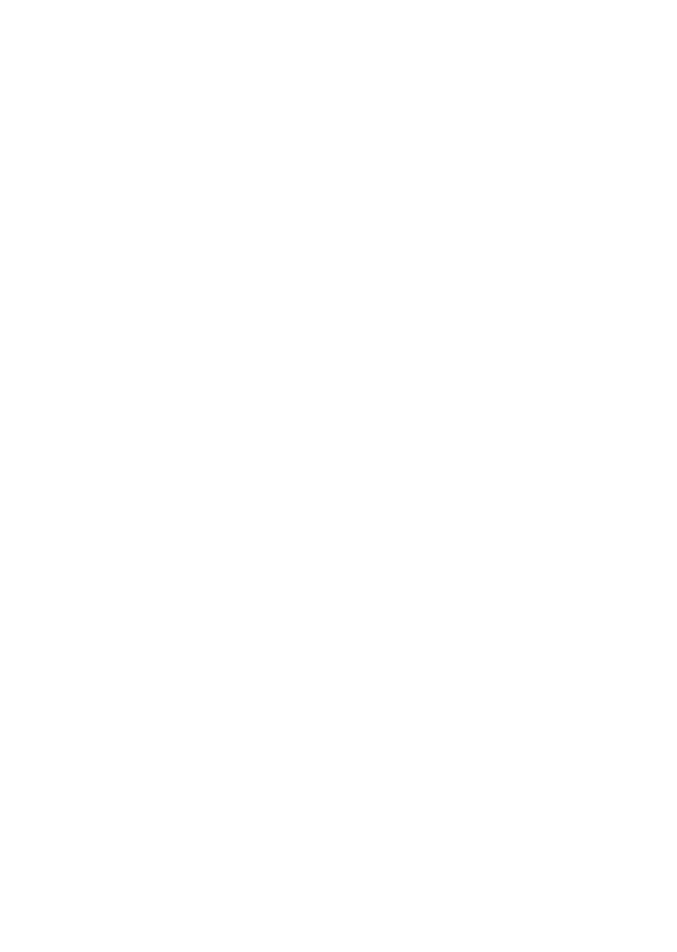
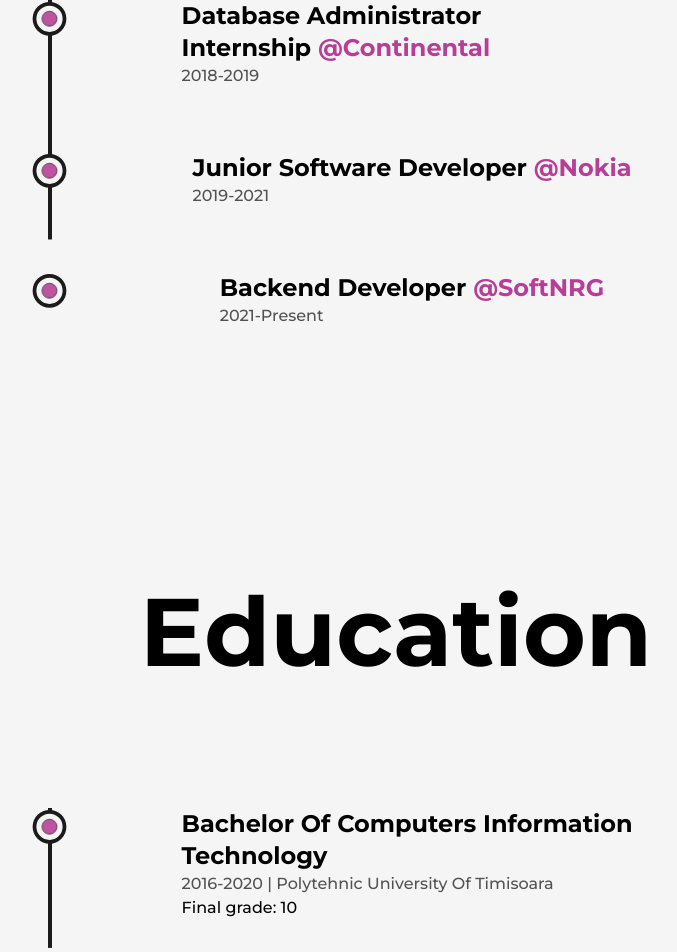
Before and after one commit to mrVladimirN/Portofolio, a Next.js app in the folder portofolio/: page /about in a window 1280 px wide. Shown: the part 2570-3522 px from the top of the page, without its empty margins (244-921 px from the left). Before the commit the page ends 2316 px from the top, so only its background shows below. Built offline with nearby package versions, Linux system fonts and the light colour scheme.

Commit message:
about page

```diff
--- /dev/null
+++ b/portofolio/src/components/Education.tsx
@@ -0,0 +1,67 @@
+import React, { useRef } from "react";
+import { AnimatedText } from "./AnimatedText";
+import { motion, useScroll } from "framer-motion";
+import { LiIcon } from "./Licon";
+import { IDetails } from "./Experience";
+interface IDetailsEducation {
+  type: string;
+  time: string;
+  info?: string;
+  grade?: string;
+  place: string;
+}
+export const DetailsEducation: React.FC<IDetailsEducation> = ({
+  type,
+  time,
+  info,
+  place,
+  grade,
+}) => {
+  const ref = useRef(null);
+  return (
+    <li
+      ref={ref}
+      className="my-8 first:mt-0 last:mb-0 w-[60%] mx-auto flex flex-col items-center justify-between"
+    >
+      <LiIcon reference={ref} />
+      <motion.div
+        initial={{ y: 50 }}
+        whileInView={{ y: 0 }}
+        transition={{ duration: 0.5, type: "spring" }}
+      >
+        <h3 className="capitalize font-bold text-2xl">
+          {type}
+        </h3>
+        <span className="capitalize font-medium text-dark/75 dark:text-light/75">
+          {time} | {place}
+        </span>
+        {grade? (<p className="font-medium w-full">Final grade: {grade}</p>) : (<></>)}
+
+      </motion.div>
+    </li>
+  );
+};
+
+export const Education = () => {
+  const ref = useRef(null);
+  const { scrollYProgress } = useScroll({
+    target: ref,
+    offset: ["start end", "center center"],
+  });
+  return (
+    <div className="my-64">
+      <h2 className="font-bold text-8xl mb-32 w-full text-center">Education</h2>
+      <div ref={ref} className="w-[75%] mx-auto relative">
+        <motion.div
+          style={{ scaleY: scrollYProgress }}
+          className="absolute left-9 top-0 w-[4px] h-full bg-dark origin-top dark:bg-light"
+        />
+        <ul className="w-full flex flex-col items-start justify-between ml-4">
+          <DetailsEducation type="Bachelor of Computers Information Technology" time="2016-2020" place="Polytehnic University of Timisoara" grade="10" />
+          <DetailsEducation type="Master of Software Engineering" time="2020-2022" place="Polytehnic University of Timisoara" grade="10"/>
+          <DetailsEducation type="Teaching Assistent" time="2020-Present" place="Polytehnic University of Timisoara" />
+        </ul>
+      </div>
+    </div>
+  );
+};
--- a/portofolio/src/components/Experience.tsx
+++ b/portofolio/src/components/Experience.tsx
@@ -0,0 +1,94 @@
+import React, { useRef } from "react";
+import { AnimatedText } from "./AnimatedText";
+import { motion, useScroll } from "framer-motion";
+import { LiIcon } from "./Licon";
+
+export interface IDetails {
+  position?: string;
+  company?: string;
+  companyLink?: string;
+  time?: string;
+  work?: string;
+  grade?: string;
+}
+export const DetailsExperience: React.FC<IDetails> = ({
+  position,
+  company,
+  companyLink,
+  time,
+  work,
+}) => {
+  const ref = useRef(null);
+  return (
+    <li
+      ref={ref}
+      className="my-8 first:mt-0 last:mb-0 w-[60%] mx-auto flex flex-col items-center justify-between"
+    >
+      <LiIcon reference={ref} />
+      <motion.div
+        initial={{ y: 50 }}
+        whileInView={{ y: 0 }}
+        transition={{ duration: 0.5, type: "spring" }}
+      >
+        <h3 className="capitalize font-bold text-2xl">
+          {position}&nbsp;
+          <a
+            href={companyLink}
+            target="_blank"
+            className="text-primary capitalize dark:text-primaryDark"
+          >
+            @{company}
+          </a>
+        </h3>
+        <span className="capitalize font-medium text-dark/75 dark:text-light/75">
+          {time}
+        </span>
+        <p className="font-medium w-full">{work}</p>
+      </motion.div>
+    </li>
+  );
+};
+
+export const Experience = () => {
+  const ref = useRef(null);
+  const { scrollYProgress } = useScroll({
+    target: ref,
+    offset: ["start end", "center center"],
+  });
+  return (
+    <div className="my-64">
+      <h2 className="font-bold text-8xl mb-32 w-full text-center">
+        Experience
+      </h2>
+      <div ref={ref} className="w-[75%] mx-auto relative">
+        <motion.div
+          style={{ scaleY: scrollYProgress }}
+          className="absolute left-9 top-0 w-[4px] h-full bg-dark origin-top dark:bg-light"
+        />
+        <ul className="w-full flex flex-col items-start justify-between ml-4">
+          <DetailsExperience
+            position="Database Administrator Internship"
+            company="Continental"
+            companyLink="https://www.continental.com"
+            time="2018-2019"
+            work=""
+          />
+          <DetailsExperience
+            position="Junior Software Developer"
+            company="Nokia"
+            companyLink="https://www.nokia.com"
+            time="2019-2021"
+            work=""
+          />
+          <DetailsExperience
+            position="Backend Developer"
+            company="SoftNRG"
+            companyLink="https://www.soft-nrg.de/"
+            time="2021-Present"
+            work=""
+          />
+        </ul>
+      </div>
+    </div>
+  );
+};
--- /dev/null
+++ b/portofolio/src/components/Licon.tsx
@@ -0,0 +1,33 @@
+import React, { useRef } from "react";
+import { motion, useScroll } from "framer-motion";
+export const LiIcon = ({ reference }: any) => {
+  const { scrollYProgress } = useScroll({
+    target: reference,
+    offset: ["center end", "center center"],
+  });
+  return (
+    <figure className="absolute left-0 stroke-dark dark:stroke-light">
+      <svg className="-rotate-90" width="75" height="75" viewBox="0 0 100 100">
+        <circle
+          cx="75"
+          cy="50"
+          r="20"
+          className="stroke-primary stroke-1 fill-none dark:stroke-primaryDark"
+        />
+        <motion.circle
+          cx="75"
+          cy="50"
+          r="20"
+          className="stroke-[5px] fill-light dark:fill-dark"
+          style={{ pathLength: scrollYProgress }}
+        />
+        <circle
+          cx="75"
+          cy="50"
+          r="10"
+          className="animate-pulse stroke-1 fill-primary dark:fill-primaryDark"
+        />
+      </svg>
+    </figure>
+  );
+};
--- a/portofolio/src/pages/about.tsx
+++ b/portofolio/src/pages/about.tsx
@@ -6,6 +6,8 @@
 import Image from "next/image";
 import { AnimatedNumbers } from "@/components/AnimatedNumbers";
 import { Skills } from "@/components/Skills";
+import { Experience } from "@/components/Experience";
+import { Education } from "@/components/Education";
 const about = () => {
   return (
     <>
@@ -75,8 +77,11 @@
                 <h2 className="text-xl font-medium capitalize text-dark/75"> </h2>
               </div>
             </div>
+
           </div>
           <Skills/>
+          <Experience/>
+          <Education/>
         </Layout>
       </main>
     </>
```
Also changed, not shown: portofolio/src/pages/projects.tsx (added).
